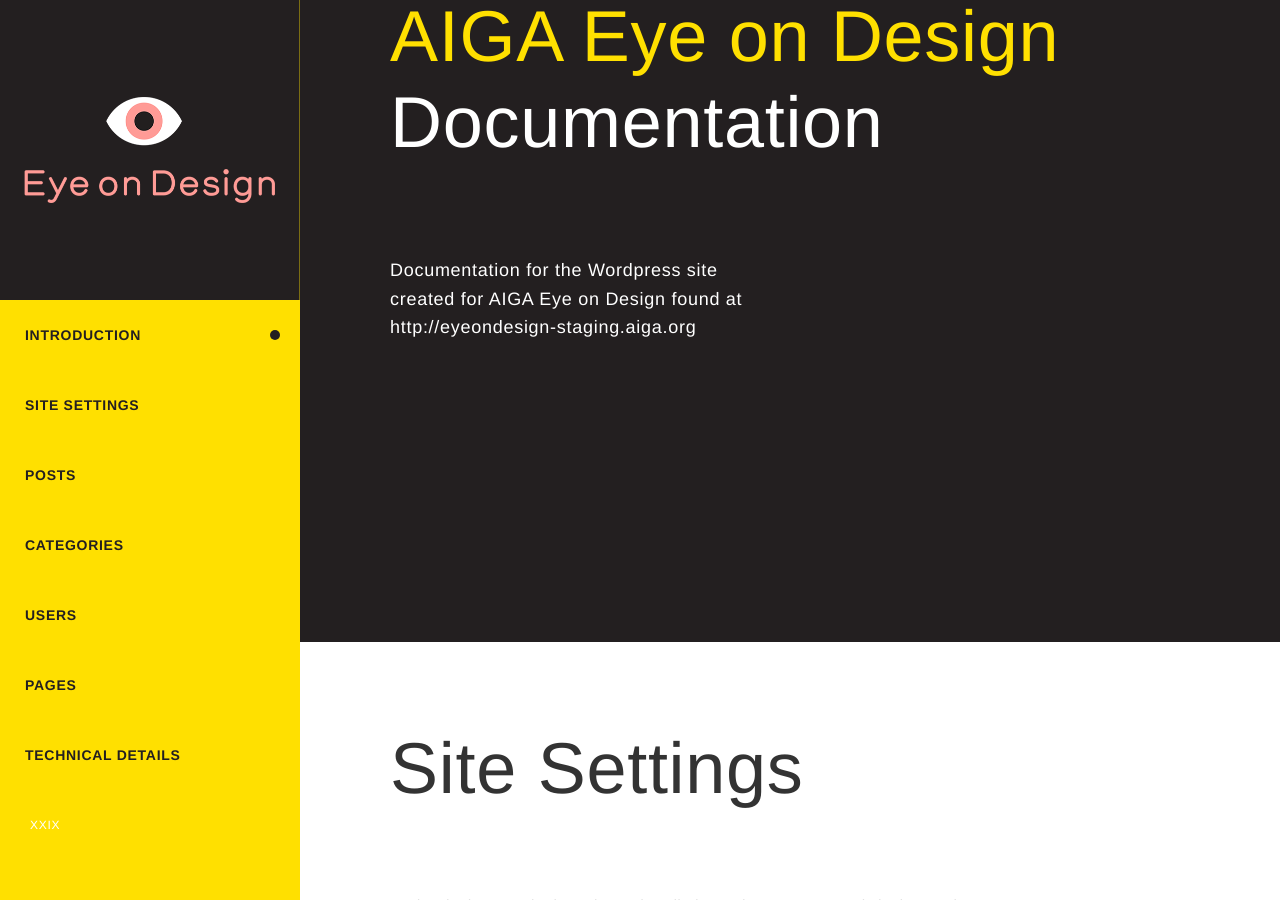
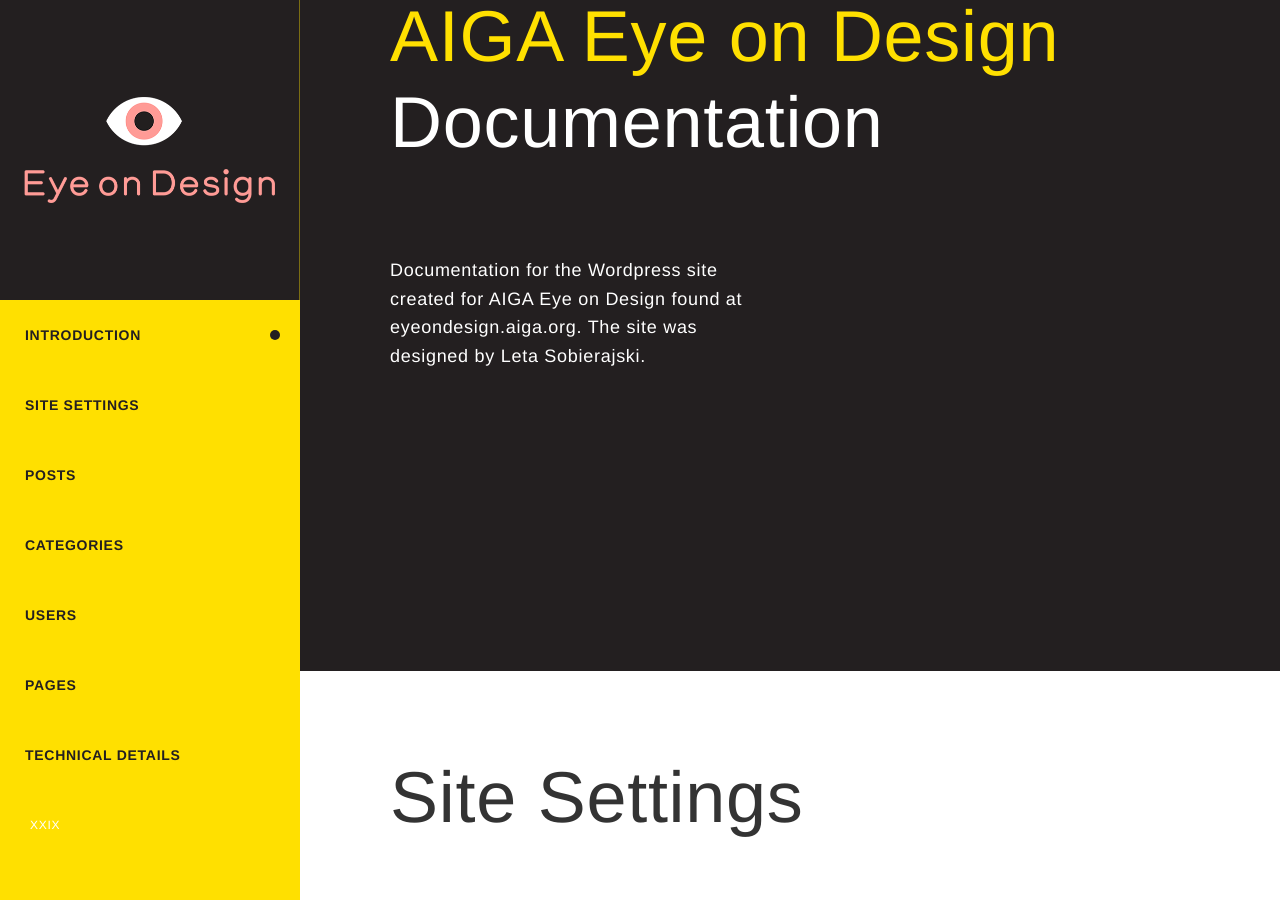
Before and after one commit to aigadesign/aiga-eod-docs, a Jekyll site: the page built from index.html, in a window 1280 px wide and 900 px high, scrolled down 377 px. Built offline with Jekyll 4.4.1, drawn with Linux system fonts in a browser that asks for light colours.

Commit message:
Update description

```diff
--- a/_config.yml
+++ b/_config.yml
@@ -1,7 +1,7 @@
 # Site settings
 email: studio@xxix.co
 description: > # this means to ignore newlines until "baseurl:"
-  Documentation for the Wordpress site created for AIGA Eye on Design found at http://eyeondesign-staging.aiga.org
+  Documentation for the Wordpress site created for AIGA Eye on Design found at eyeondesign.aiga.org. The site was designed by Leta Sobierajski.
 baseurl: "/aiga-eod-docs" # the subpath of your site, e.g. /blog/
 client: "AIGA Eye on Design"
 
```
